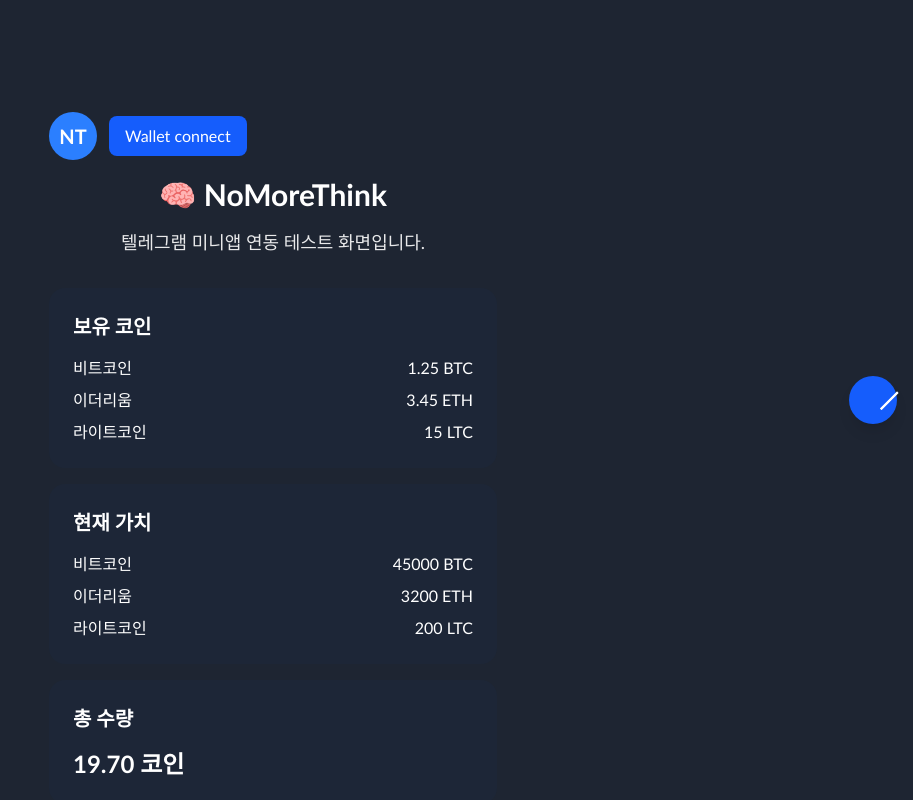
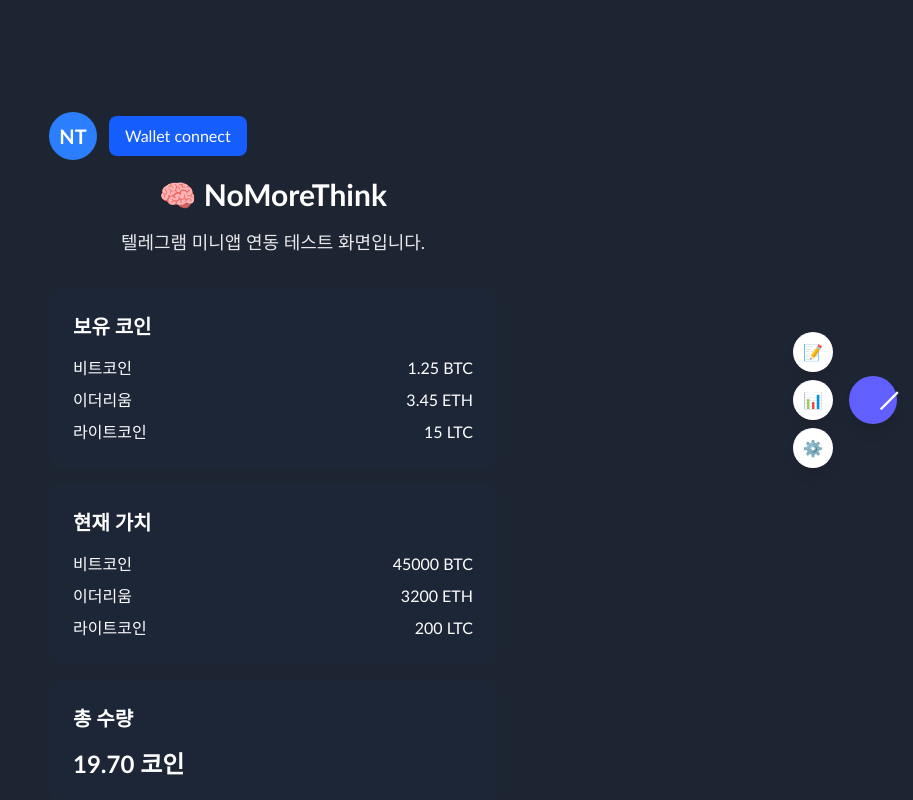
Before and after one commit to imsourceboom/nomorethink-front, a Next.js app: page / in a window 1280 px wide. Both pictures are taken after a click on the button "메뉴 열기". Shown: the whole page, without its empty margins (367-1280 px from the left). Built offline with nearby package versions, Linux system fonts and the light colour scheme.

Commit message:
style: Update floating menu to match reference design

```diff
--- a/app/components/FloatingMenu.tsx
+++ b/app/components/FloatingMenu.tsx
@@ -16,9 +16,23 @@ export default function FloatingMenu({ onMenuClick }: FloatingMenuProps) {
 
     return (
         <div className="fixed right-4 top-1/2 -translate-y-1/2 z-50">
+            {/* 서브메뉴 */}
+            <div className={`absolute right-16 top-1/2 -translate-y-1/2 flex flex-col gap-2 transition-all duration-300 ${isOpen ? 'opacity-100 translate-x-0' : 'opacity-0 translate-x-4 pointer-events-none'}`}>
+                <button className="w-10 h-10 bg-white rounded-full shadow-lg flex items-center justify-center hover:scale-110 transition-transform">
+                    <span className="text-gray-700">📝</span>
+                </button>
+                <button className="w-10 h-10 bg-white rounded-full shadow-lg flex items-center justify-center hover:scale-110 transition-transform">
+                    <span className="text-gray-700">📊</span>
+                </button>
+                <button className="w-10 h-10 bg-white rounded-full shadow-lg flex items-center justify-center hover:scale-110 transition-transform">
+                    <span className="text-gray-700">⚙️</span>
+                </button>
+            </div>
+
+            {/* 메인 버튼 */}
             <button
                 onClick={handleClick}
-                className="w-12 h-12 bg-blue-600 rounded-full shadow-lg flex items-center justify-center transition-transform duration-300 hover:scale-110 hover:bg-blue-700"
+                className="w-12 h-12 bg-indigo-500 rounded-full shadow-lg flex items-center justify-center transition-all duration-300 hover:scale-110 hover:bg-indigo-600"
                 aria-label="메뉴 열기"
             >
                 <div className={`w-6 h-6 relative transition-transform duration-300 ${isOpen ? 'rotate-45' : ''}`}>
```
